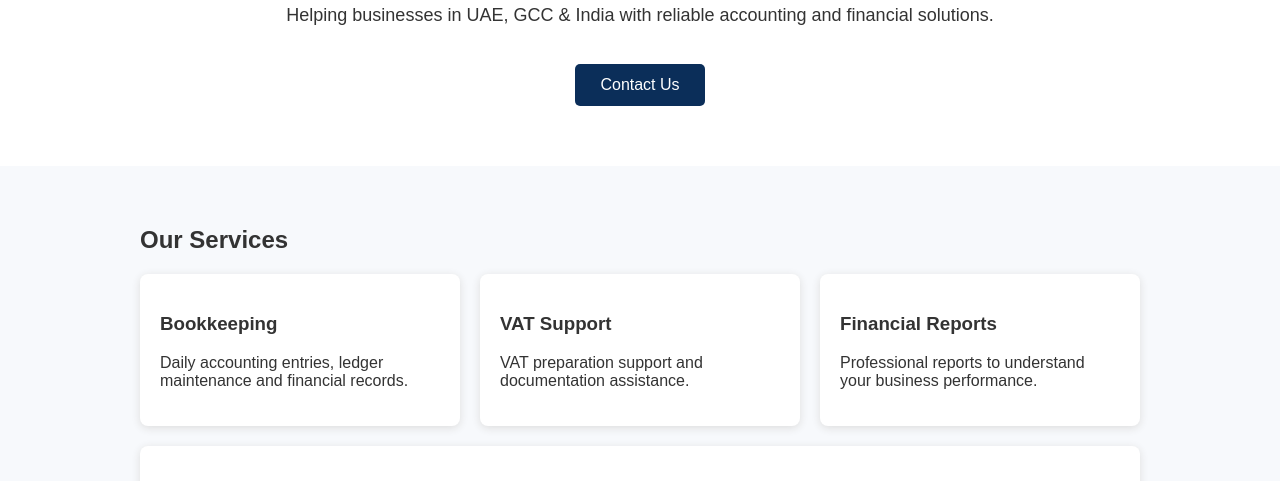
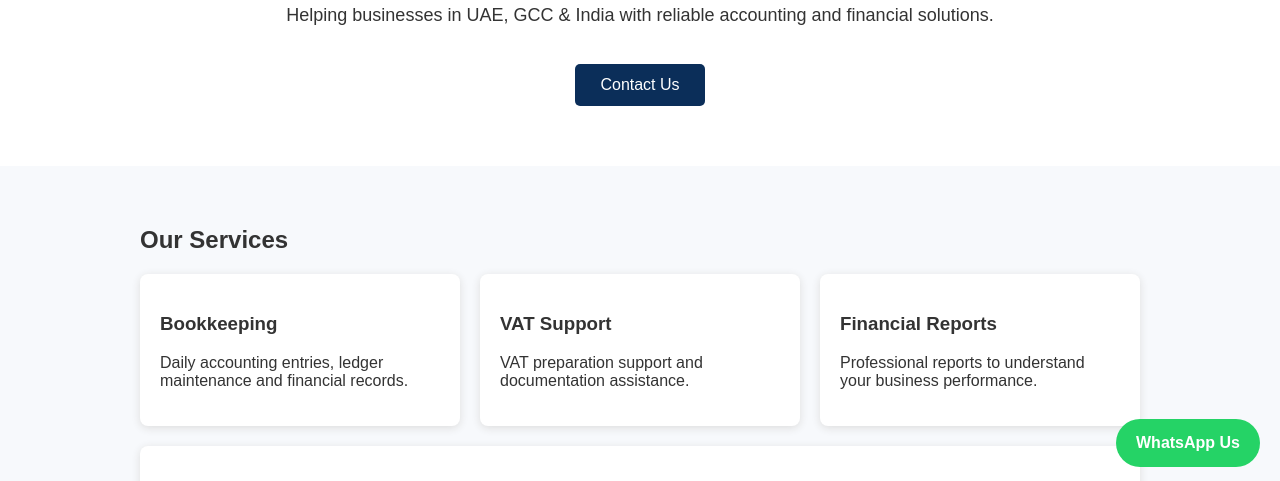
Before and after one commit to salmanfinance/salmanfinance.github.io, a plain HTML site: page index.html in a window 1280 px wide. Shown: the part 313-794 px from the top of the page. Drawn offline with Linux system fonts and the light colour scheme.

Commit message:
Update index.html

```diff
--- a/index.html
+++ b/index.html
@@ -82,7 +82,19 @@ footer {
 
 </head>
 
-<body>
+<a href="https://wa.me/971569104305"
+style="
+position:fixed;
+bottom:20px;
+right:20px;
+background:#25D366;
+color:white;
+padding:15px 20px;
+border-radius:50px;
+text-decoration:none;
+font-weight:bold;">
+WhatsApp Us
+</a><body>
 
 <header>
 <h2>Salman Finance</h2>
```
